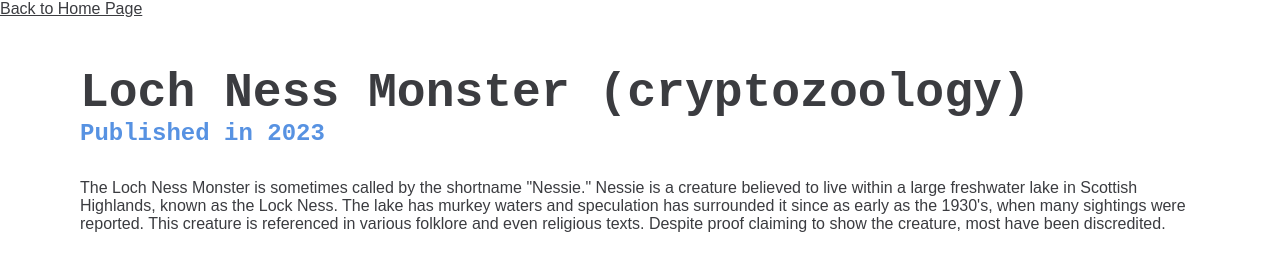
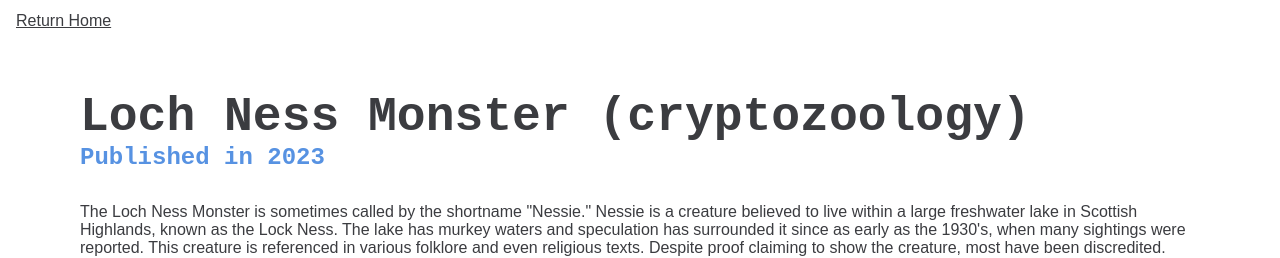
Before and after one commit to LindseeR/assessment-5, a plain HTML site: page today.html in a window 1280 px wide. Shown: the top 258 px of the page. Drawn offline with Linux system fonts and the light colour scheme.

Commit message:
added return home link

```diff
--- a/today.html
+++ b/today.html
@@ -17,7 +17,12 @@
       <meta name="twitter:card" content="summary" />
       <link rel="stylesheet" href="style.css" />
    </head>
-   <a href="index.html"> Back to Home Page </a>
+      <header>
+         <nav>
+           <a href="index.html">Return Home</a>
+         </nav>
+      </header>
+
    <body>
       <main>
          <article>
```
